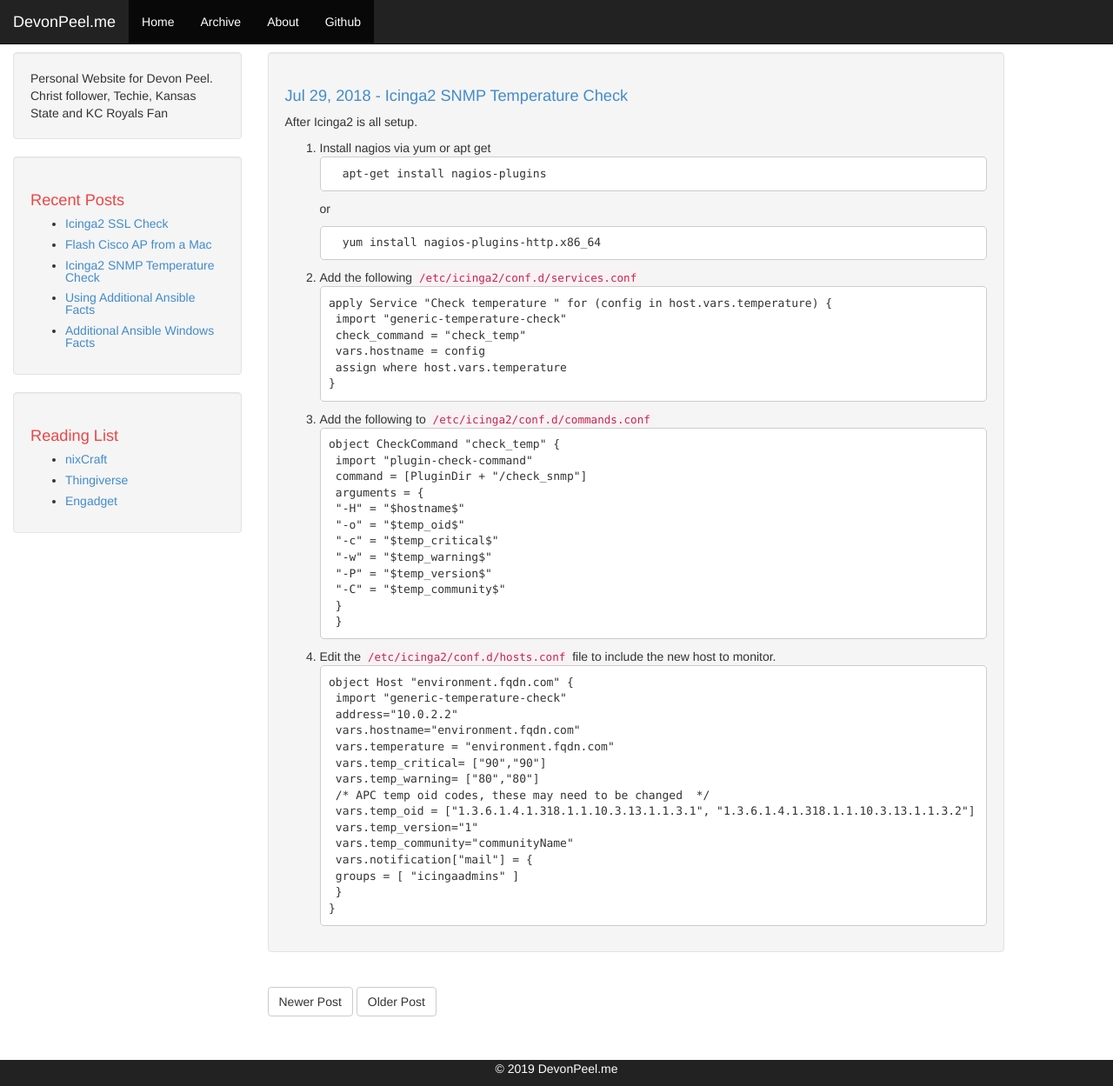
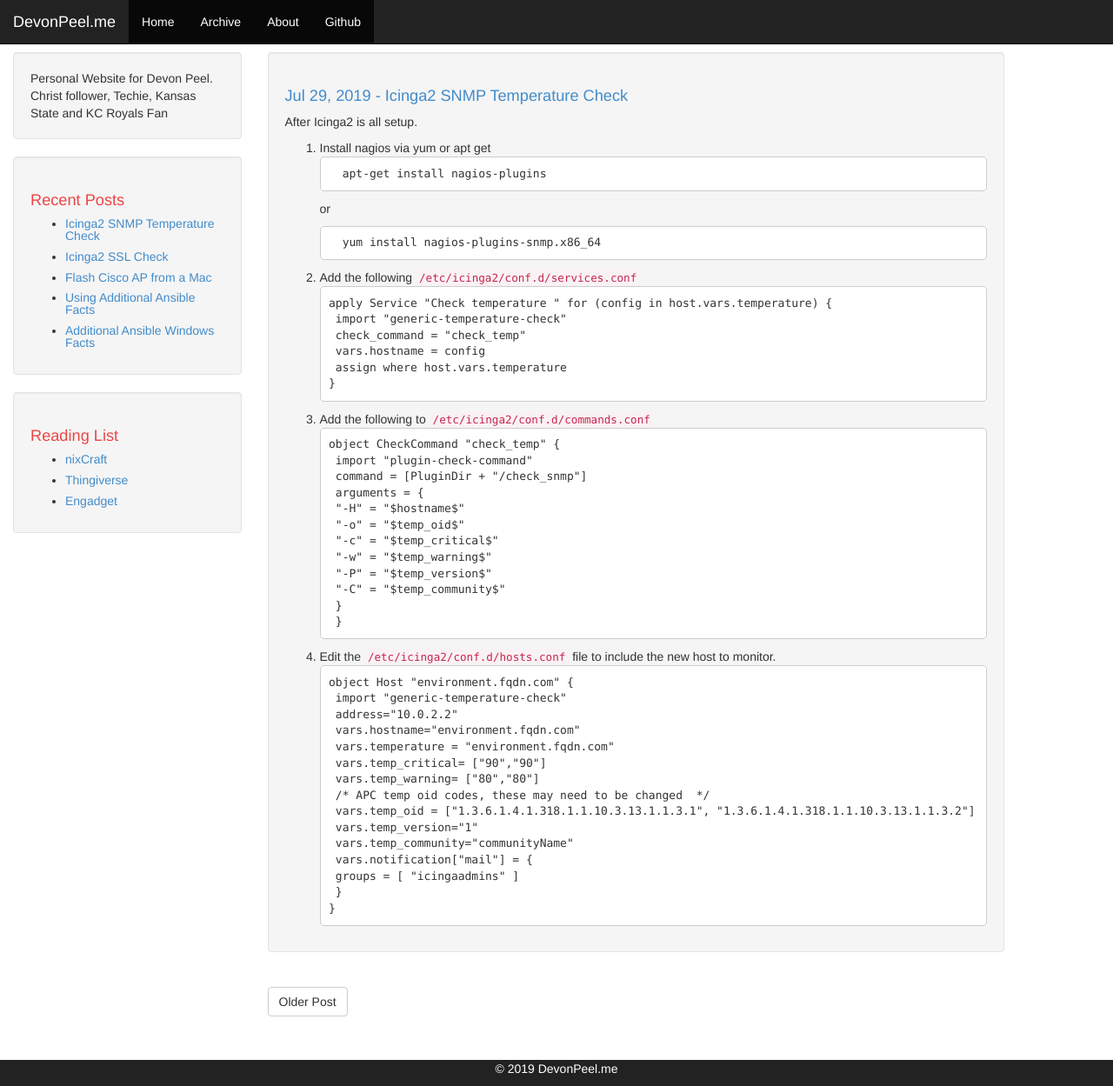
Before and after one commit to dp3/dp3.github.io, a Jekyll site: the page built from _posts/2019-07-29-icinga2-snmp-tempcheck.md, in a window 1280 px wide and 1249 px high. Shown: the whole window at 87% size. Built offline with Jekyll 4.4.1, drawn with Linux system fonts in a browser that asks for light colours; nearby versions of some CDN libraries.

Commit message:
fix typo

````diff
--- a/_posts/2019-07-29-icinga2-snmp-tempcheck.md
+++ b/_posts/2019-07-29-icinga2-snmp-tempcheck.md
@@ -1,7 +1,7 @@
 ---
 layout: post
 title: "Icinga2 SNMP Temperature Check"
-date: 2018-07-29 09:09:06 -0700
+date: 2019-07-29 09:09:06 -0700
 comments: false
 ---
 After Icinga2 is all setup.
@@ -12,7 +12,7 @@ After Icinga2 is all setup.
 ```
 or
 ```
-  yum install nagios-plugins-http.x86_64
+  yum install nagios-plugins-snmp.x86_64
 ```
 
 2. Add the following ``` /etc/icinga2/conf.d/services.conf```
````
Also changed, not shown: 19 other files.
